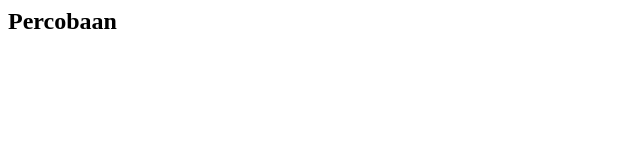
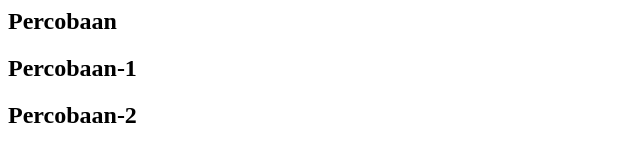
Before and after one commit to Syahruzein/percobaan, a plain HTML site: page index.html in a window 1280 px wide. Shown: the whole page, without its empty margins (0-640 px from the left). Drawn offline with Linux system fonts and the light colour scheme.

Commit message:
Versi 1 Update data

```diff
--- a/index.html
+++ b/index.html
@@ -4,5 +4,7 @@
     </head>
     <body>
         <h2>Percobaan</h2>
+        <h2>Percobaan-1</h2>
+        <h2>Percobaan-2</h2>
     </body>
 </html>
```
